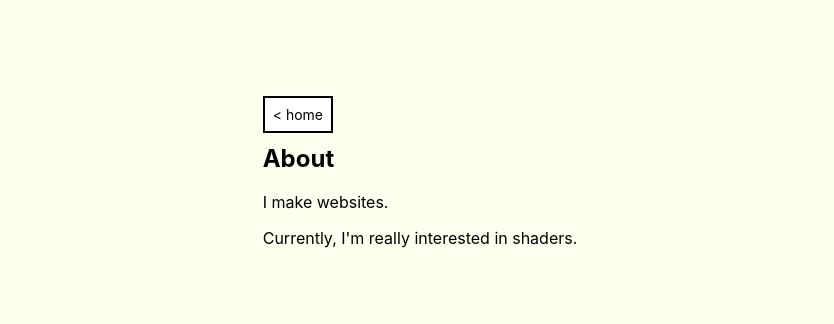
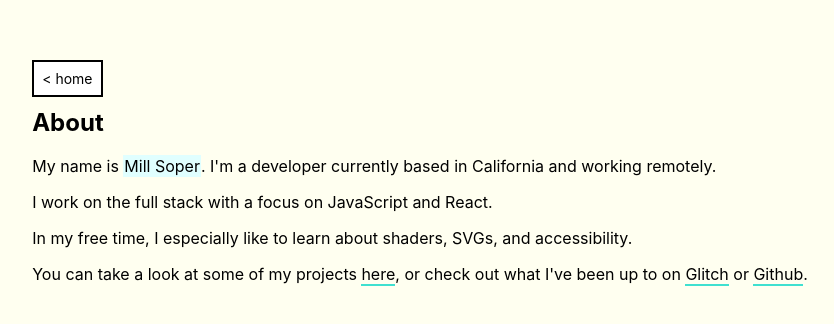
Before and after one commit to millmason/basic-portfolio, a React (Create React App) app: page /#/about in a window 1280 px wide. Shown: the part 236-560 px from the top of the page, without its empty margins (220-1054 px from the left). Built offline with nearby package versions, Linux system fonts and the light colour scheme.

Commit message:
Change colors, add CNAME, fill in About

```diff
--- a/src/App.css
+++ b/src/App.css
@@ -14,8 +14,27 @@ body {
   padding: 20px;
 }
 
+.link {
+  color: black;
+  text-decoration: none;
+  border-bottom: 2px solid turquoise;
+}
+
+.link:hover {
+  border-bottom: 2px solid darkturquoise;
+}
+
+.link:active {
+  border-bottom: 2px solid hotpink;
+}
+
 .content-block {
   padding: 22px;
+}
+
+.text-highlight {
+  padding: 1px;
+  background: lightcyan;
 }
 
 .title-block {
@@ -46,7 +65,7 @@ body {
   font-size: 14px;
   background: white;
   padding: 8px;
-  transition: .25s box-shadow linear;
+  /* transition: .25s box-shadow linear; */
   text-decoration: none;
   color: black;
   border: 2px solid black;
@@ -57,7 +76,7 @@ body {
 }
 
 .button:active {
-  box-shadow: 2px 2px darkturquoise;
+  box-shadow: 4px 4px hotpink;
 }
 
 .text-block {
--- a/src/Pages/About.js
+++ b/src/Pages/About.js
@@ -7,8 +7,10 @@ const About = () => {
             <div className="content-block">
                 <Link to="/" className="back button">{`< home `}</Link>
                 <h2>About</h2>
-                <p>I make websites.</p>
-                <p>Currently, I'm really interested in shaders.</p>
+                <p>My name is <span className="text-highlight">Mill Soper</span>. I'm a developer currently based in California and working remotely.</p>
+                <p>I work on the full stack with a focus on JavaScript and React.</p>
+                <p>In my free time, I especially like to learn about shaders, SVGs, and accessibility.</p>
+                <p>You can take a look at some of my projects <Link className="link" to="/projects">here</Link>, or check out what I've been up to on <a className="link" href="https://glitch.com/@househaunt">Glitch</a> or <a className="link" href="www.github.com/millsoper">Github</a>.</p>
             </div>
         )
     }
--- a/src/Pages/Home.css
+++ b/src/Pages/Home.css
@@ -1,7 +1,7 @@
 .home-lines path {
     stroke-width: 2px;
     stroke: white;
-    fill: lightcyan;
+    fill: #b3ffff;
   }
 
   svg {
--- a/src/Pages/Projects.css
+++ b/src/Pages/Projects.css
@@ -50,7 +50,7 @@
 
 .project-name {
   padding: 1px;
-  background: lightgoldenrodyellow;
+  background: mistyrose;
 }
 
 .project .project-image {
@@ -66,7 +66,7 @@
 
 .project-image {
   z-index: 10;
-  background: lightcyan;
+  background: #b3ffff;
 }
 
 .project-image svg {
@@ -218,15 +218,15 @@
 }
 
 .project.open:hover #mousetrap circle {
-  fill: gold;
+  fill: deeppink;
 }
 
 .project.open.mousetrap:hover #mousetrap circle {
-  fill: gold;
+  fill: pink;
 }
 
 .project.open.mousetrap:hover #mousetrap .rind {
-  fill: palegoldenrod;
+  fill: pink;
 }
 
 /****** "open" styles  ******/
@@ -255,7 +255,7 @@
 } */
 
 .project.open:hover .project-image {
-  background: goldenrod;
+  background: mistyrose;
 }
 
 /* handles horizontal text-opening */
@@ -268,16 +268,16 @@
 }
 
 .open:hover #speaker-large {
-  stroke: darkgoldenrod;
+  stroke: pink;
 }
 
 .open:hover #speaker-small,
 .open #Oval-6 {
-  fill: palegoldenrod;
+  fill: pink;
 }
 
 .open:hover #Rectangle-6 {
-  fill: palegoldenrod;
+  fill: pink;
 }
 
 #swan circle {
```
Also changed, not shown: 1 other file (tests, documents, lock files or other folders).
